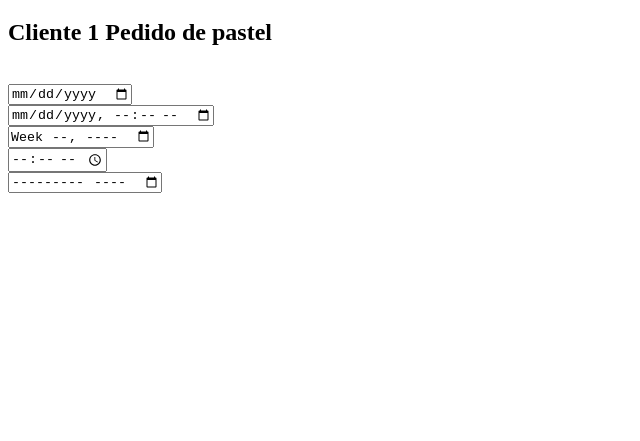
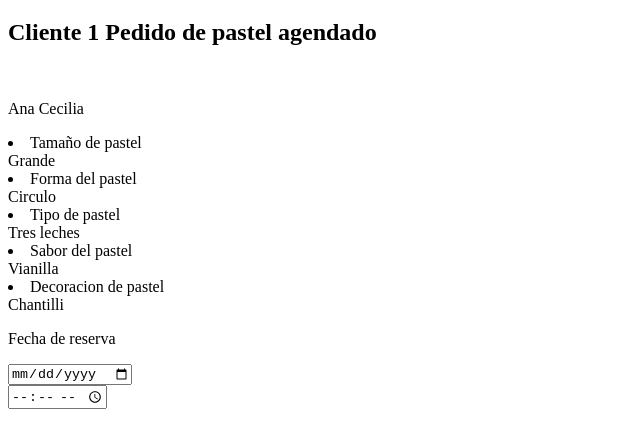
Before and after one commit to DanielaMichel9/2HTMLFrondEnd, a plain HTML site: page pastelero.html in a window 1280 px wide. Shown: the part 61-502 px from the top of the page, without its empty margins (0-640 px from the left). Drawn offline with Linux system fonts and the light colour scheme.

Commit message:
Modificado1

```diff
--- a/pastelero.html
+++ b/pastelero.html
@@ -8,11 +8,37 @@
 </head>
 <body>
     <h1>Pedidos Activos</h1>
-    <h2>Cliente 1 Pedido de pastel</h2><br>
+    <h2>Cliente 1 Pedido de pastel agendado</h2><br>
+    <dl>
+        <dt>Ana Cecilia</dt>
+
+
+    </dl>
+    <li>
+        Tamaño de pastel
+        <br> Grande
+       </li>
+       <li>
+         Forma del pastel
+         <br>Circulo
+        </li>
+        <li>
+         Tipo de pastel
+         <br>Tres leches
+        </li>
+        <li>
+         Sabor del pastel
+         <br>Vianilla
+        </li>
+        <li>
+         Decoracion de pastel
+         <br>Chantilli
+        </li>
+        <p>Fecha de reserva</p>
     <input type="date" id="fecha1" name="fecha1"><br>
-    <input type="datetime-local" id="fecha2" name="fecha2"><br>
-    <input type="week" id="fecha3" name="fecha3"><br>
     <input type="time" id="fecha4" name="fecha4"><br>
-    <input type="month" id="fecha5" name="fecha5"><br><br>
+
+
+
 </body>
 </html>
```
Also changed, not shown: index.html (+2 -4 lines).
